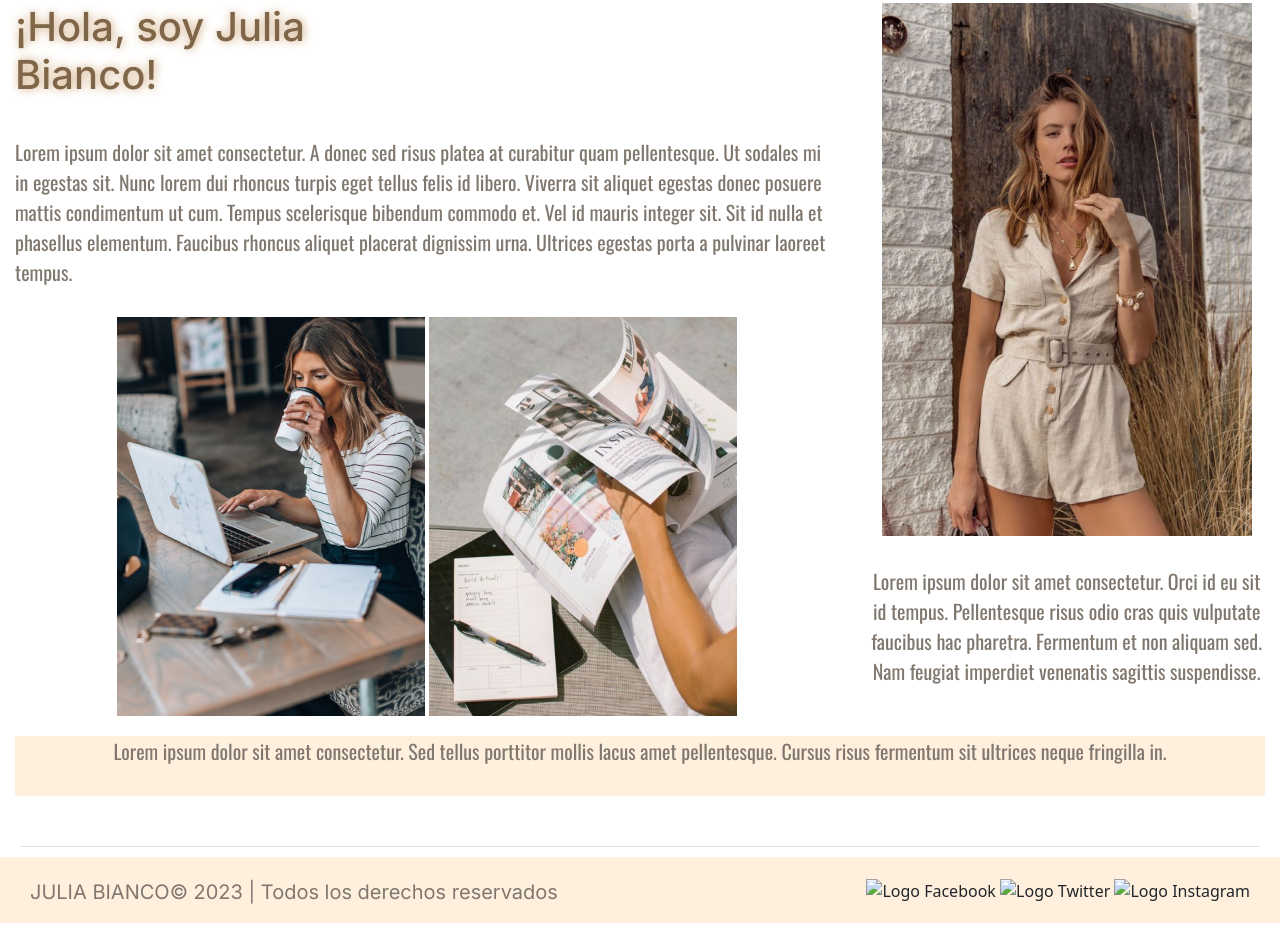
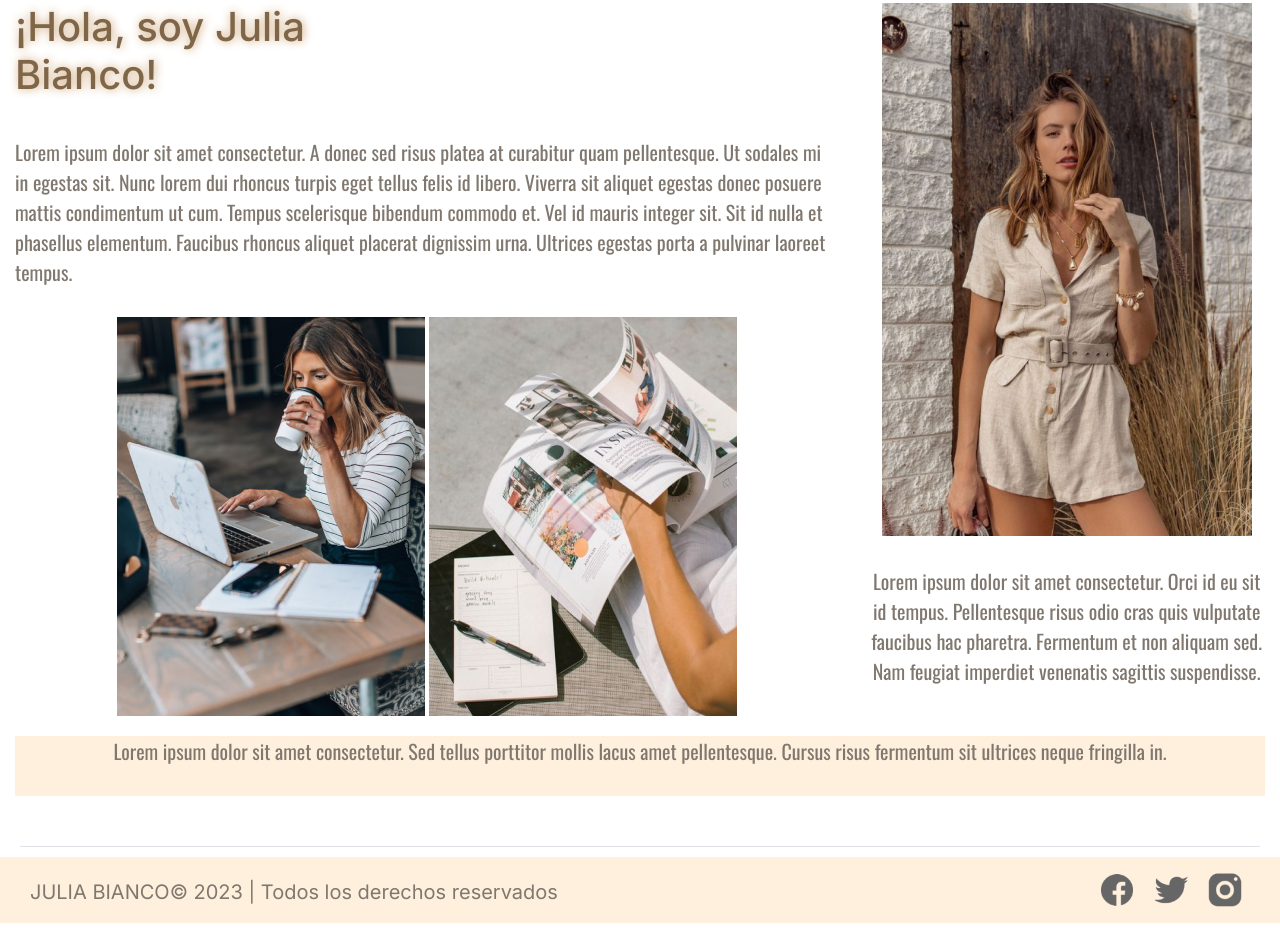
Before and after one commit to Jimenablanco/comision-46825, a plain HTML site: page pages/sobre-mi.html in a window 1280 px wide. Shown: the part 706-1639 px from the top of the page. Drawn offline with nearby package versions, Linux system fonts and the light colour scheme; a web font is replaced by a local one.

Commit message:
page sobre-mi link iconos redes

```diff
--- a/pages/sobre-mi.html
+++ b/pages/sobre-mi.html
@@ -80,9 +80,9 @@
             <footer class="sectionFooter">
                 <p class="textFooter">JULIA BIANCO&copy; 2023 | Todos los derechos reservados</p>
                 <div class="logosRedes">
-                    <img class="logoRedes" src="./assets/imagenes/Facebook.png" alt="Logo Facebook"></a></li>
-                    <img class="logoRedes" src="./assets/imagenes/Twitter.png" alt="Logo Twitter"></a></li>
-                    <img class="logoRedes" src="./assets/imagenes/Instagram.png" alt="Logo Instagram"></a></li>
+                    <img class="logoRedes" src="../assets/imagenes/Facebook.png" alt="Logo Facebook"></a></li>
+                    <img class="logoRedes" src="../assets/imagenes/Twitter.png" alt="Logo Twitter"></a></li>
+                    <img class="logoRedes" src="../assets/imagenes/Instagram.png" alt="Logo Instagram"></a></li>
                 </div>
             </footer>
         </div>
```
